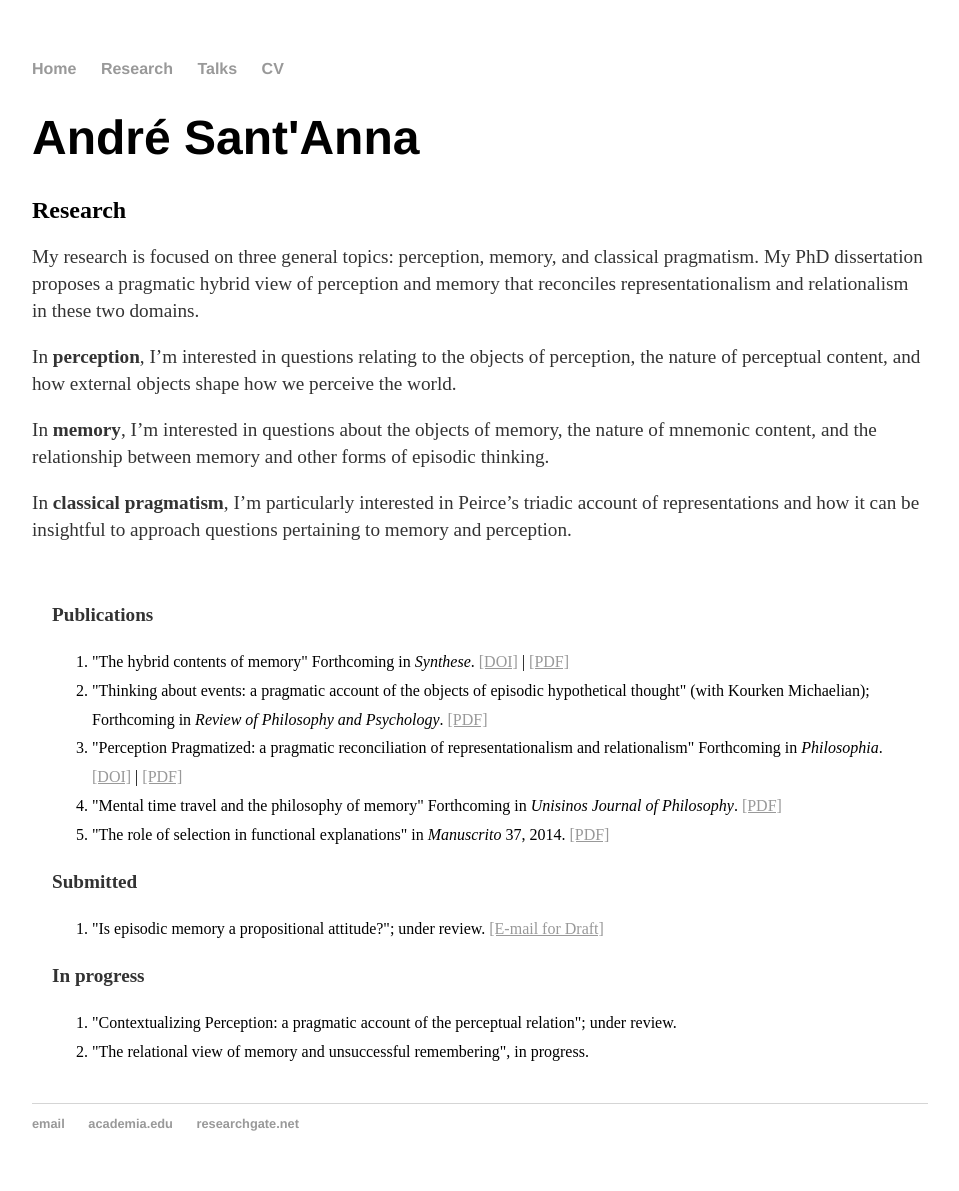
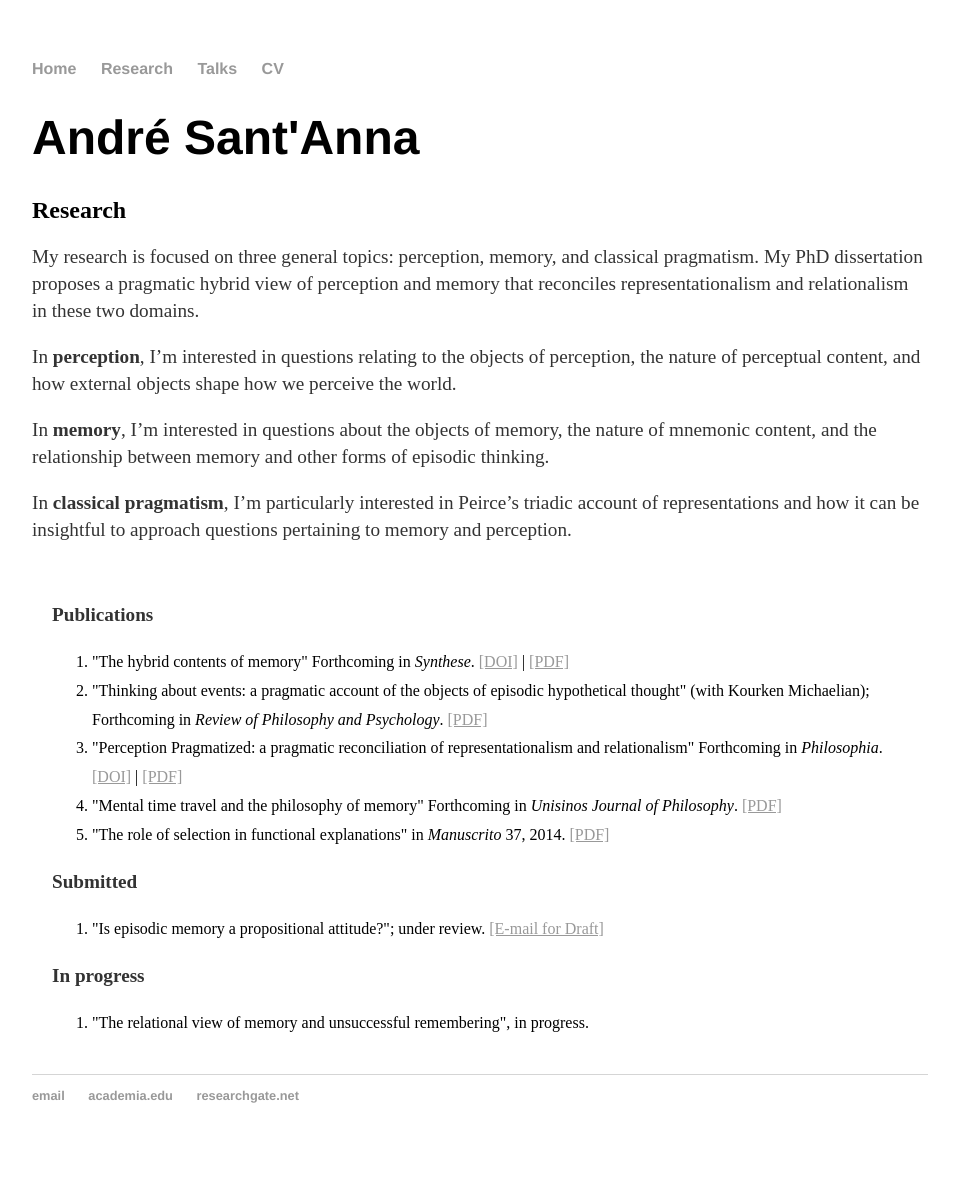
Before and after one commit to andresantanna/andresantanna.github.io, a Jekyll site: the page built from research.html, in a window 1280 px wide. Shown: the whole page, without its empty margins (160-1119 px from the left). Built offline with Jekyll 4.4.1, drawn with Linux system fonts in a browser that asks for light colours; comment, search, counter and statistics services are not loaded; after the commit the page ends 1163 px from its top, so only the background shows below that.

Commit message:
Update research.html

```diff
--- a/research.html
+++ b/research.html
@@ -35,7 +35,6 @@ title: André Sant'Anna - Research
 <p><b>In progress</b>
 
 <ol type="1">
-<li>"Contextualizing Perception: a pragmatic account of the perceptual relation"; under review.</li>
 <li>"The relational view of memory and unsuccessful remembering", in progress.</li>
 
 </ol>
```
